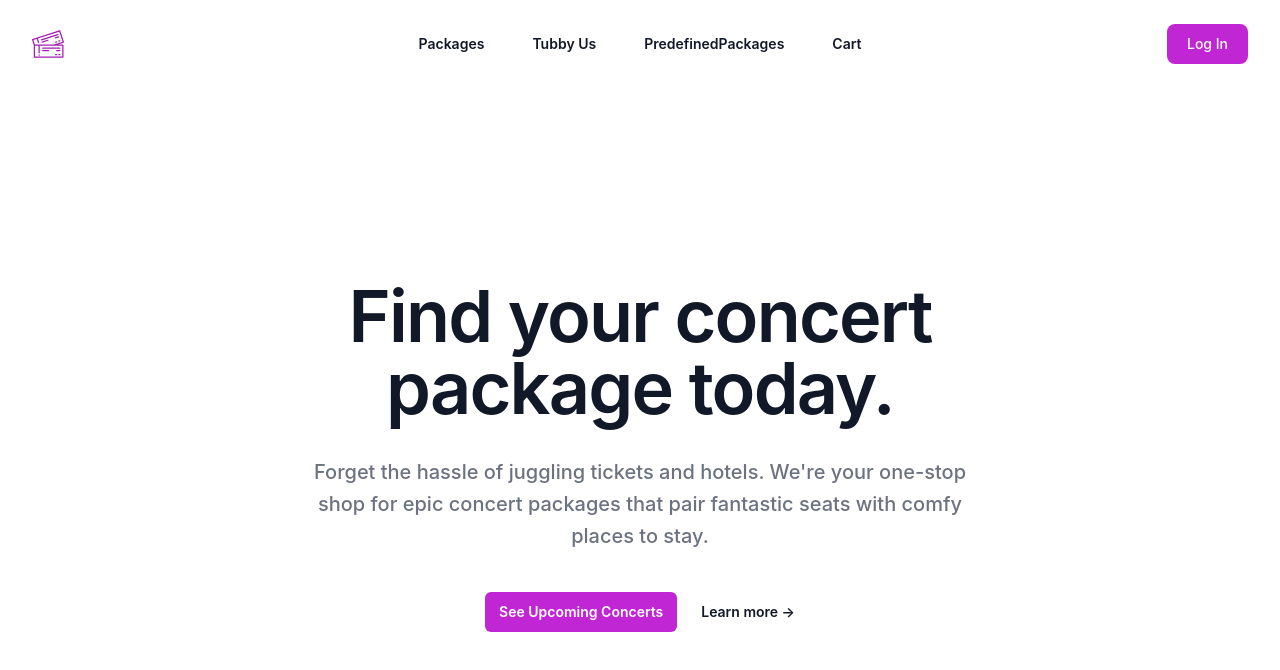
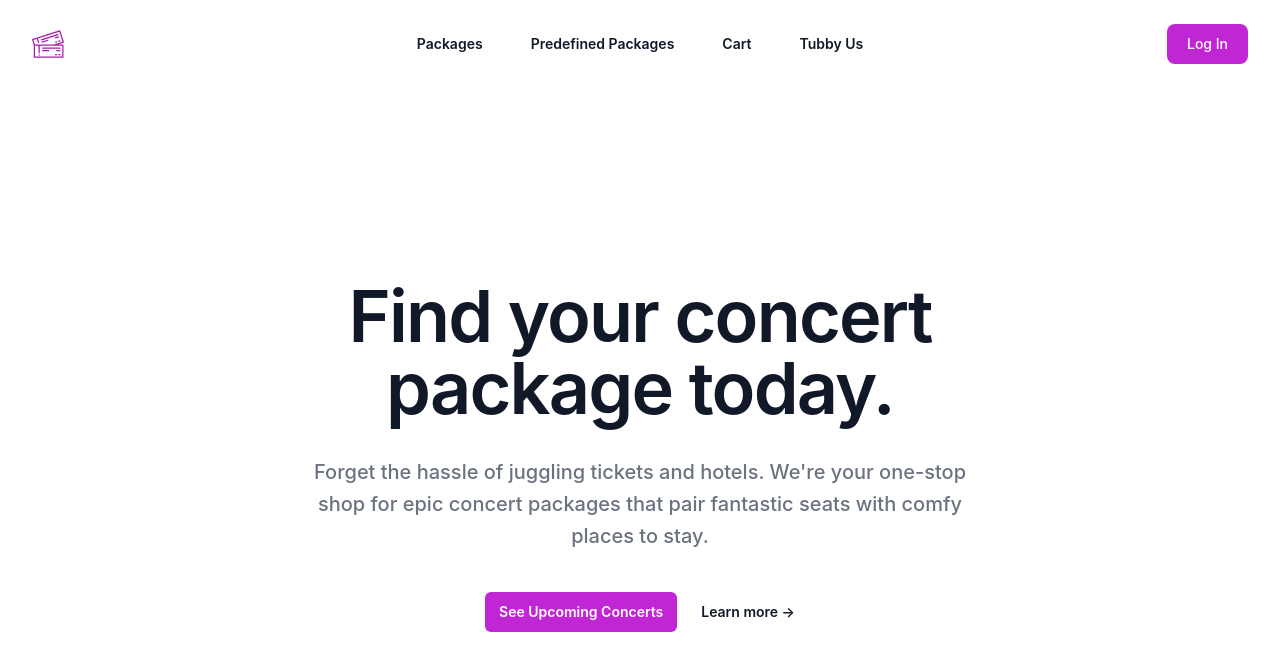
Before and after one commit to tori3112/distributed_systems_final_project, a React (Create React App) app in the folder frontend/: page / in a window 1280 px wide. Shown: the top 670 px of the page. Built offline with nearby package versions, Linux system fonts and the light colour scheme; no server answers.

Commit message:
changed https

```diff
--- a/frontend/src/App.js
+++ b/frontend/src/App.js
@@ -15,9 +15,9 @@ import CartDisplay from './components/CartDisplay';
 
 const navigation = [
   { name: 'Packages', href: '/packages' },
-  { name: 'Tubby Us', href: '/tubby' },
-  { name: 'PredefinedPackages', href: '/predefinedpackages'},
-  { name: 'Cart', href: '/cart'}
+  { name: 'Predefined Packages', href: '/predefinedpackages'},
+  { name: 'Cart', href: '/cart'},
+  { name: 'Tubby Us', href: '/tubby' }
 ];
 
 const TubbyLogo = () => {
@@ -54,11 +54,11 @@ export default function App() {
           <Routes>
             <Route path="/" element={<Home />} />
             <Route path="/packages" element={<Packages />} />
+            <Route path="/predefinedpackages" element={<PredefinedPackages />} />
+            <Route path="/cart" element={<CartDisplay />} />
             <Route path="/tubby" element={<TubbyUs />} />
             <Route path="/login" element={<Login />} />
-            <Route path="/predefinedpackages" element={<PredefinedPackages />} />
             <Route path="/profile" element={<Profile />} />
-            <Route path="/cart" element={<CartDisplay />} />
           </Routes>
         </div>
       </Router>
--- a/frontend/src/api/client.js
+++ b/frontend/src/api/client.js
@@ -1,7 +1,7 @@
 import axios from 'axios';
 
 const apiClient = axios.create({
-  baseURL: process.env.REACT_APP_API_URL || 'http://104.210.36.2:8080/',
+  baseURL: process.env.REACT_APP_API_URL || 'https://104.210.36.2:8080/',
   headers: {
     'Content-Type': 'application/json'
   },
--- a/frontend/src/components/Tubby.js
+++ b/frontend/src/components/Tubby.js
@@ -5,13 +5,13 @@ const people = [
     name: 'Belgin Avyat',
     role: 'Co-Founder / CEO',
     imageUrl:
-    'https://media.licdn.com/dms/image/v2/D4E35AQGCaR94kiYl2A/profile-framedphoto-shrink_200_200/B4EZU.qvM1GwAY-/0/1740513145961?e=1749204000&v=beta&t=UonTMrINOkyJm3mepdU7PPVl-BUpBeN3gWv5ijhDpZQ',
+        'https://media.licdn.com/dms/image/v2/D4E03AQG5iXf5whdeaw/profile-displayphoto-shrink_200_200/B4EZdG5ciFH0AY-/0/1749241154679?e=1754524800&v=beta&t=l9cvPtnSqS1pfZCT-RnI0pmhNIGBmj-1FgMH-Ejj6sE',
     },
     {
     name: 'Nadia Putri',
     role: 'Co-Founder / CEO',
     imageUrl:
-        'https://media.licdn.com/dms/image/v2/D4E35AQFVTWX-UJBFZw/profile-framedphoto-shrink_200_200/B4EZVdwldsHcAY-/0/1741034772718?e=1749204000&v=beta&t=fNEryH96AgcGE6itpnk0swWa0ZmhmeZep8pRwQUOz5U',
+        'https://media.licdn.com/dms/image/v2/D4E35AQFVTWX-UJBFZw/profile-framedphoto-shrink_200_200/B4EZVdwldsHcAY-/0/1741034772718?e=1749888000&v=beta&t=OyCUa1wFbygDczC7GO-5mohNiUN9bVikp3aDEJLMIA8',
     },
     {
     name: 'Li Yixuan',
```
